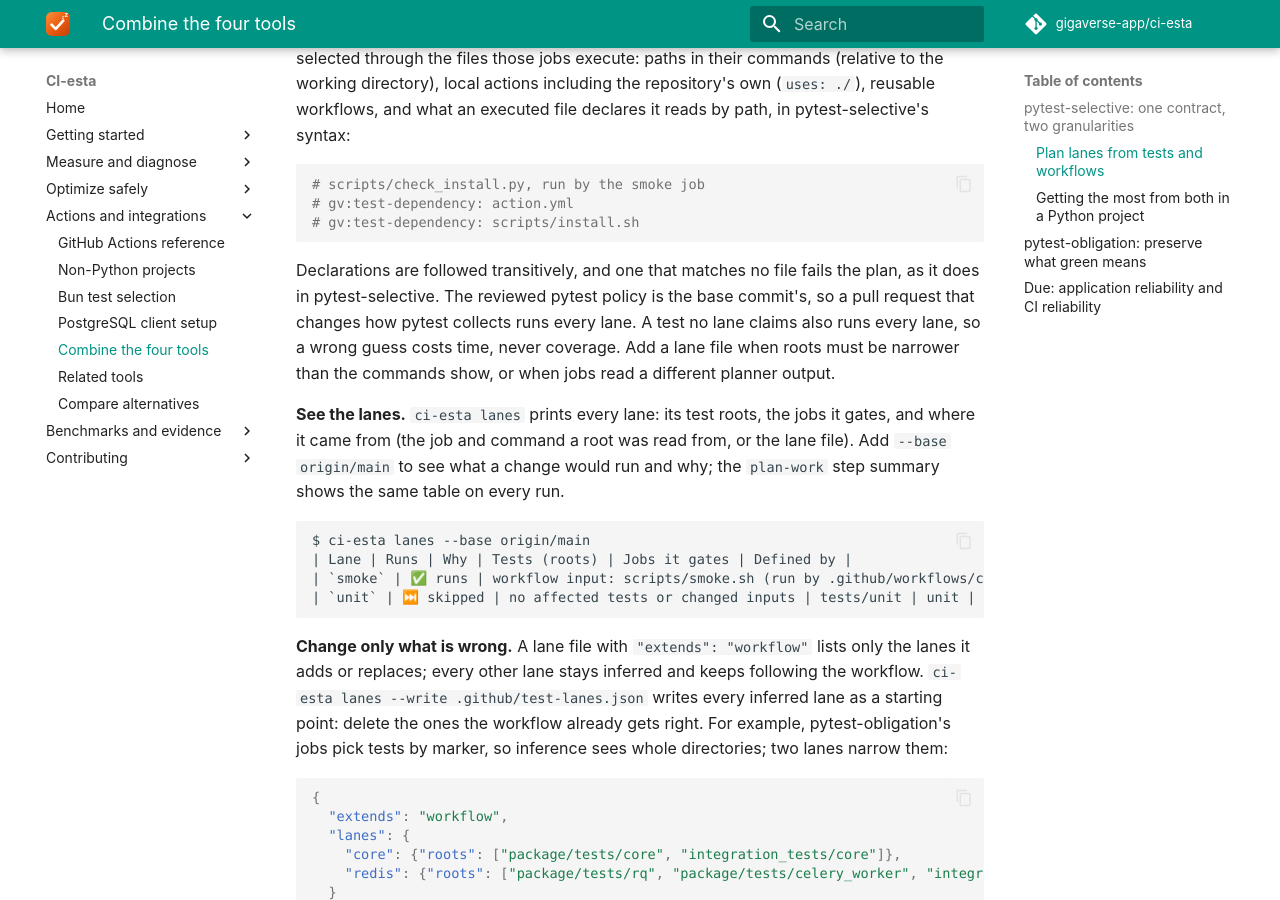
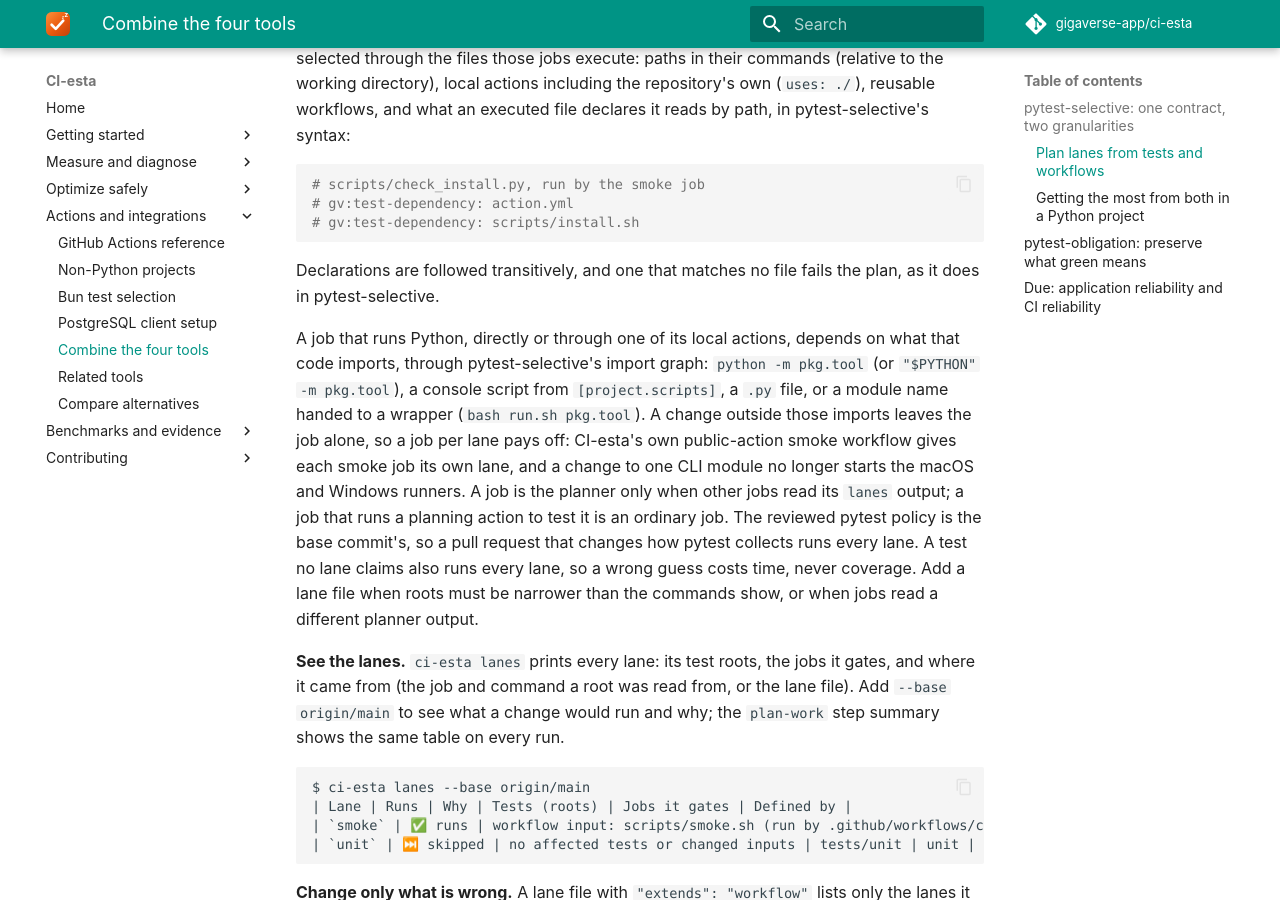
Before and after one commit to gigaverse-app/ci-esta, an MkDocs documentation site: the page built from docs/integrations.md, in a window 1280 px wide and 900 px high, scrolled down 1843 px. Built offline with MkDocs 1.6.1 and Material for MkDocs 9.7.7, drawn with Linux system fonts in a browser that asks for light colours; comment, search, counter and statistics services are not loaded.

Commit message:
wip test docs

````diff
--- a/docs/integrations.md
+++ b/docs/integrations.md
@@ -60,7 +60,16 @@ syntax:
 ```
 
 Declarations are followed transitively, and one that matches no file fails the plan,
-as it does in pytest-selective. The reviewed
+as it does in pytest-selective.
+
+A job that runs Python, directly or through one of its local actions, depends on what
+that code imports, through pytest-selective's import graph: `python -m pkg.tool` (or
+`"$PYTHON" -m pkg.tool`), a console script from `[project.scripts]`, a `.py` file, or a
+module name handed to a wrapper (`bash run.sh pkg.tool`). A change outside those imports
+leaves the job alone, so a job per lane pays off: CI-esta's own public-action smoke
+workflow gives each smoke job its own lane, and a change to one CLI module no longer
+starts the macOS and Windows runners. A job is the planner only when other jobs read its
+`lanes` output; a job that runs a planning action to test it is an ordinary job. The reviewed
 pytest policy is the base commit's, so a pull request that changes how pytest collects
 runs every lane. A test no lane claims also runs every lane, so a wrong guess costs time,
 never coverage. Add a lane file when roots must be narrower than the commands show, or
````
Also changed, not shown: 1 other file.
